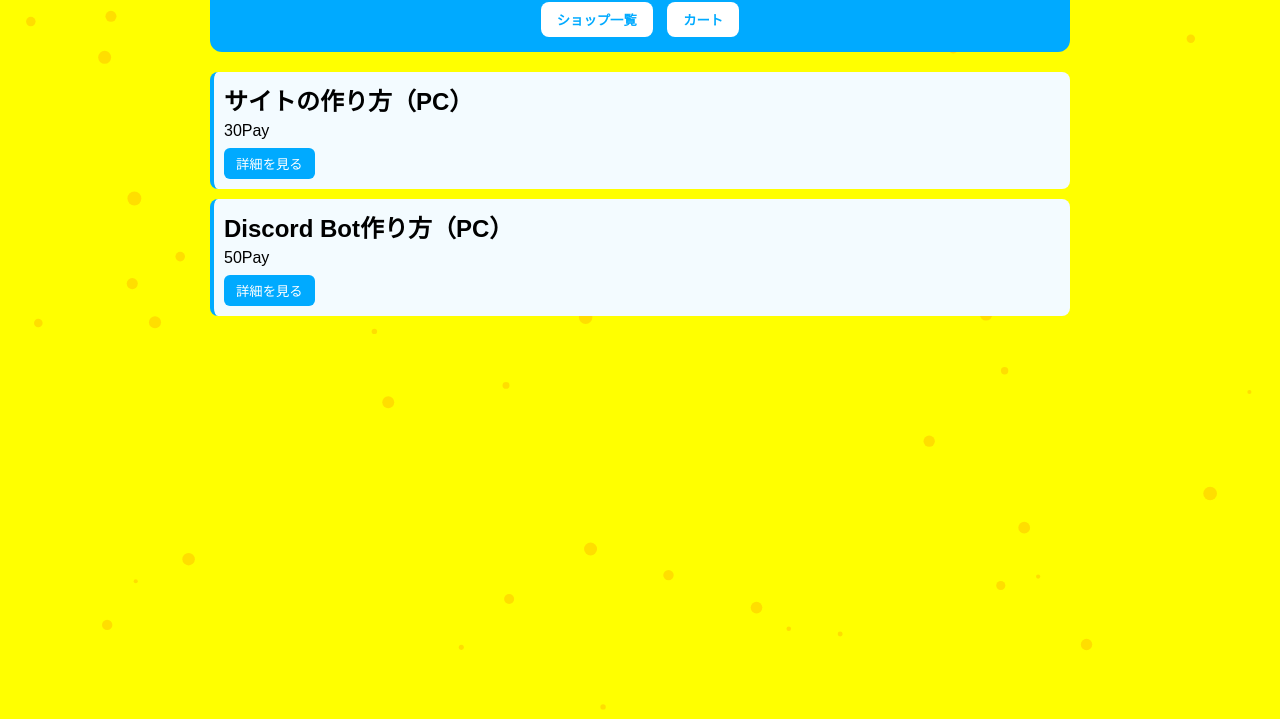
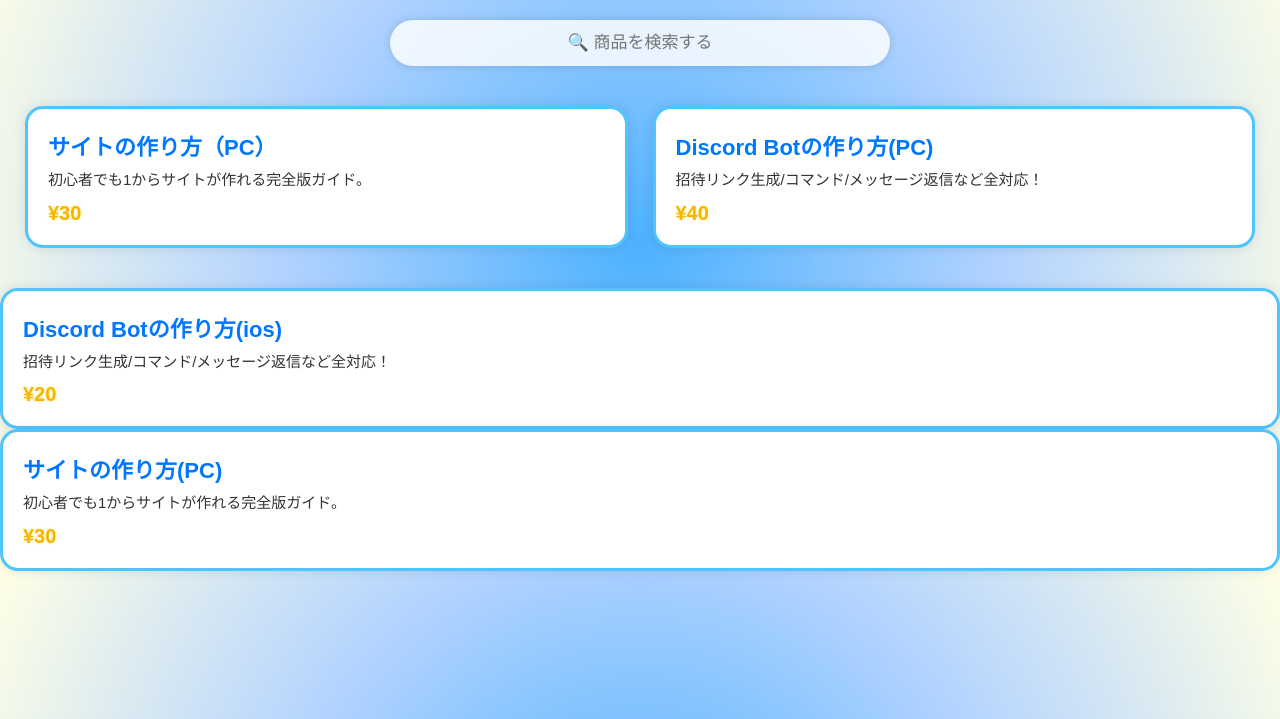
Before and after one commit to hiyokohome-cloud/PiyoPiyo-Shop, a plain HTML site: page index.html in a window 1280 px wide. Shown: the part 81-800 px from the top of the page. Drawn offline with Linux system fonts and the light colour scheme.

Commit message:
Add files via upload

```diff
--- a/index.html
+++ b/index.html
@@ -3,69 +3,145 @@
 <head>
 <meta charset="UTF-8">
 <meta name="viewport" content="width=device-width, initial-scale=1.0">
-<title>🐣PiyoPiyo Shop🐣</title>
-<link rel="stylesheet" href="style.css">
+<title>🐣 PiyoPiyo Shop 🐣</title>
+
+<style>
+    body {
+        margin: 0;
+        font-family: "Poppins", "M PLUS Rounded 1c", sans-serif;
+        background: radial-gradient(circle at 50% 50%, rgba(0,145,255,0.7), rgba(0,108,255,0.3), rgba(255,255,0,0.1));
+        overflow-x: hidden;
+        animation: bgmove 8s infinite alternate ease-in-out;
+    }
+
+    @keyframes bgmove {
+        0% { background-position: 0% 0%; }
+        100% { background-position: 100% 100%; }
+    }
+
+    header {
+        text-align: center;
+        padding: 25px 10px;
+        font-size: 35px;
+        font-weight: 700;
+        color: #fff;
+        text-shadow: 0px 0px 10px #70cfff;
+    }
+
+    .search-box {
+        width: 90%;
+        max-width: 500px;
+        margin: 0 auto 30px;
+        display: flex;
+        justify-content: center;
+    }
+
+    .search-box input {
+        width: 100%;
+        padding: 13px;
+        border-radius: 30px;
+        border: none;
+        outline: none;
+        font-size: 17px;
+        text-align: center;
+        background: #ffffffd0;
+        box-shadow: 0 0 8px rgba(0,0,0,0.15);
+    }
+
+    .product-list {
+        display: grid;
+        grid-template-columns: repeat(auto-fit, minmax(250px, 1fr));
+        gap: 25px;
+        padding: 10px 25px 40px;
+    }
+
+    .product {
+        background: #fff;
+        border-radius: 18px;
+        padding: 20px;
+        box-shadow: 0 0 12px rgba(0,0,0,0.1);
+        transition: .3s;
+        border: 3px solid #4fc5ff;
+    }
+
+    .product:hover {
+        transform: translateY(-5px);
+        box-shadow: 0 0 20px rgba(0,0,0,0.18);
+    }
+
+    .product-title {
+        font-size: 22px;
+        font-weight: 700;
+        margin-bottom: 8px;
+        color: #0077ff;
+    }
+
+    .product-desc {
+        font-size: 15px;
+        color: #333;
+        margin-bottom: 10px;
+        line-height: 1.5em;
+    }
+
+    .price {
+        font-size: 20px;
+        font-weight: 700;
+        color: #f7b400;
+        text-shadow: 0px 0px 3px #ffed8b;
+    }
+</style>
 </head>
+
 <body>
 
-<canvas id="bgCanvas"></canvas>
+<header>🐣 PiyoPiyo 商品リスト 🐣</header>
 
-<div class="container">
-  <header>
-    <h1>🐣PiyoPiyo Shop🐣</h1>
-    <nav>
-      <button id="shopBtn">ショップ一覧</button>
-      <button id="cartBtn">カート</button>
-    </nav>
-  </header>
+<div class="search-box">
+    <input type="text" id="search" placeholder="🔍 商品を検索する">
+</div>
 
-  <section id="shopSection">
-    <div class="product" data-price="30" data-name="サイトの作り方（PC）">
-      <h2>サイトの作り方（PC）</h2>
-      <p class="price">30Pay</p>
-      <button class="detailBtn">詳細を見る</button>
+<div class="product-list" id="productList">
+    <!-- ★ ここに商品を追加していく ★ -->
+    <div class="product">
+        <div class="product-title">サイトの作り方（PC）</div>
+        <div class="product-desc">初心者でも1からサイトが作れる完全版ガイド。</div>
+        <div class="price">¥30</div>
     </div>
-    <div class="product" data-price="50" data-name="Discord Bot作り方（PC）">
-      <h2>Discord Bot作り方（PC）</h2>
-      <p class="price">50Pay</p>
-      <button class="detailBtn">詳細を見る</button>
+
+    <div class="product">
+        <div class="product-title">Discord Botの作り方(PC)</div>
+        <div class="product-desc">招待リンク生成/コマンド/メッセージ返信など全対応！</div>
+        <div class="price">¥40</div>
     </div>
-  </section>
 
-  <section id="detailSection" class="hidden">
-    <div id="detailContent"></div>
-    <div class="detailButtons">
-      <button id="addCartBtn">カートに追加</button>
-      <button id="buyNowBtn">今すぐ購入</button>
     </div>
-  </section>
 
-  <section id="cartSection" class="hidden">
-    <div id="cartItems"></div>
-    <p>合計: <span id="cartTotal">0</span>Pay</p>
-    <button id="checkoutBtn">まとめて購入</button>
-  </section>
+    <div class="product">
+        <div class="product-title">Discord Botの作り方(ios)</div>
+        <div class="product-desc">招待リンク生成/コマンド/メッセージ返信など全対応！</div>
+        <div class="price">¥20</div>
+    </div>
 
-  <div id="purchaseModal" class="modal hidden">
-    <div class="modalContent">
-      <span class="closeBtn">&times;</span>
-      <h2>購入手続き</h2>
-      <div id="purchaseItems"></div>
-      <p>合計: <span id="purchaseTotal"></span>Pay</p>
-      <p id="errorMsg" class="errorMsg"></p>
-      <input type="text" id="paypayLink" placeholder="PayPay受け取りリンクを貼ってください">
-      <button id="confirmPurchaseBtn">購入</button>
+    </div>
+
+    <div class="product">
+        <div class="product-title">サイトの作り方(PC)</div>
+        <div class="product-desc">初心者でも1からサイトが作れる完全版ガイド。</div>
+        <div class="price">¥30</div>
     </div>
 </div>
 
-  <div id="completeModal" class="modal hidden">
-    <div class="modalContent">
-      <h2>購入が完了しました！</h2>
-      <p>商品をDiscordを開いて「hiyoko0898」にDMで商品を受け取りましょう。</p>
-    </div>
-  </div>
-</div>
+<script>
+    const search = document.getElementById("search");
+    const products = document.querySelectorAll(".product");
 
-<script src="script.js"></script>
+    search.addEventListener("input", () => {
+        const word = search.value.toLowerCase();
+        products.forEach(p => {
+            p.style.display = p.innerText.toLowerCase().includes(word) ? "" : "none";
+        });
+    });
+</script>
+
 </body>
 </html>
```
Lines whose indentation alone changed are shown as unchanged.
